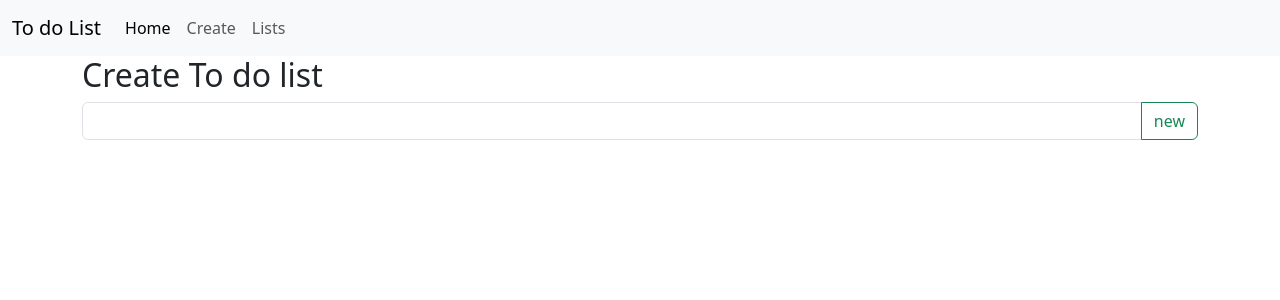
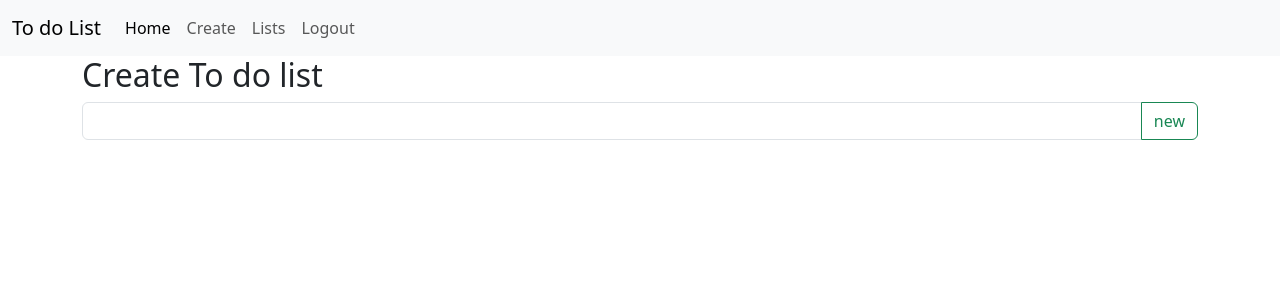
Before and after one commit to victoria-parker/todolist, a Django app: page /create/ in a window 1280 px wide. Shown: the top 300 px of the page. Run offline with Django 4.2, Linux system fonts and the light colour scheme; a user stored in the database is signed in.

Commit message:
logout link added

```diff
--- a/main/templates/main/base.html
+++ b/main/templates/main/base.html
@@ -25,6 +25,9 @@
                     <li class="nav-item">
                         <a class="nav-link" href="/lists">Lists</a>
                     </li>
+                    <li class="nav-item">
+                        <a class="nav-link" href="/logout">Logout</a>
+                    </li>
                 </ul>
             </div>
         </div>
```
Also changed, not shown: db.sqlite3.
